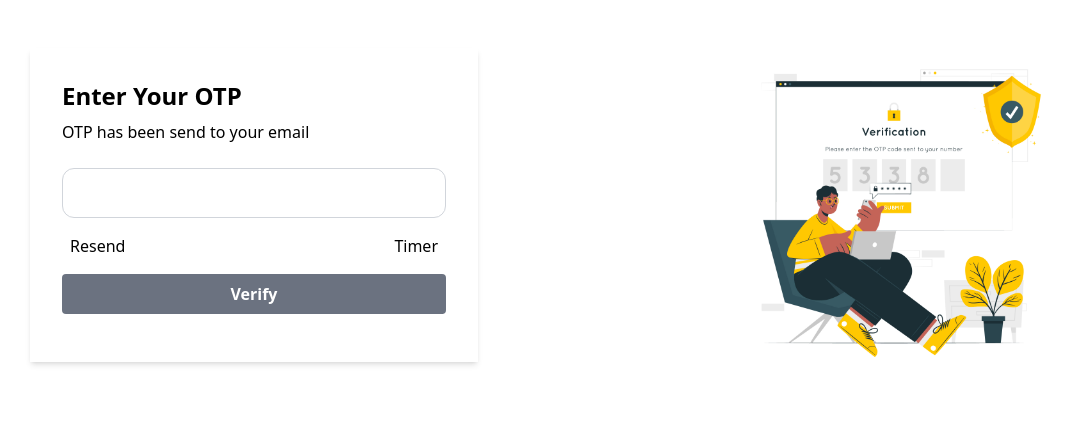
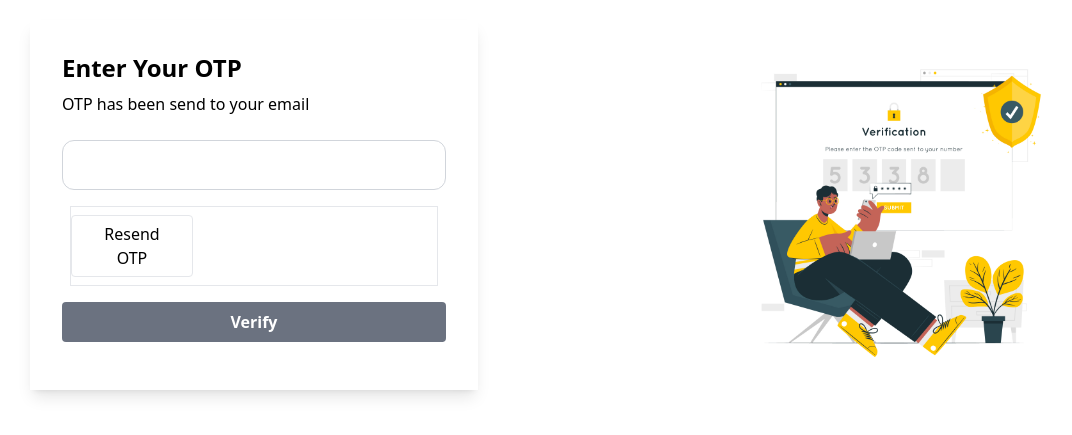
Before and after one commit to Lakshman218/ZAP-Frontend, a React (Vite) app: page /otp in a window 1280 px wide. Shown: the part 195-630 px from the top of the page, without its empty margins (66-1138 px from the left). Built offline with nearby package versions, Linux system fonts and the light colour scheme.

Commit message:
resend otp building

```diff
--- a/src/pages/login/login.jsx
+++ b/src/pages/login/login.jsx
@@ -43,7 +43,7 @@ function Login() {
     <div className="flex justify-center h-screen bg-white">
       {/* Left side: Login form */}
       <div className="flex items-center justify-center w-1/2">
-        <div className="max-w-md w-full p-8 shadow-md">
+        <div className="max-w-md w-full p-8 shadow-lg">
           <h2 className="text-2xl font-semibold text-center mb-4">Welcome Back!</h2>
 
           <Formik
@@ -62,13 +62,13 @@ function Login() {
               <div className="mb-6">
                 <label className="block text-gray-700 text-sm font-semibold mb-2" htmlFor="password">Password</label>
                 <Field
-                className="shadow appearance-none border rounded w-full py-2 px-3 text-gray-700 leading-tight focus:outline-none focus:shadow-outline"
+                className="shadow appearance-none border rounded w-full py-2 px-3 text-gray-700 leading-tight focus:outline-none focus:shadow-outline mb-2"
                 id="password" name="password" type="password" placeholder="Enter your password" autoComplete="off" />
                 <ErrorMessage name="password" component="div" className="text-red-600 text-xs" />
               </div>
               <div className="flex items-center justify-between mb-4">
                 <button
-                className="w-full bg-blue-500 hover:bg-blue-700 text-white font-bold py-2 px-4 rounded focus:outline-none focus:shadow-outline"
+                className="w-full bg-blue-500 hover:bg-blue-700 text-white font-bold py-1.5 px-4 rounded focus:outline-none focus:shadow-outline"
                 type="submit">Sign In</button>
               </div>
             </Form>
--- a/src/pages/otpPage/otp.jsx
+++ b/src/pages/otpPage/otp.jsx
@@ -8,12 +8,22 @@ import { postOTP } from '../../services/user/apiMethods'
 function Otp() {
   const navigate = useNavigate()
   const [getOtp, setOtp] = useState("")
-  const otpRef = useRef(null)
-  const initialTimer = parseInt(localStorage.getItem("otpTimer") || "60")
+  const queryParams = new URLSearchParams(location.search);
+  const email = queryParams.get("email") || "";
 
   const handleChange = (e) => {
     setOtp(e.target.value);
   };
+
+  const handleResendOTP = () => {
+    postResendOTP({email: email})
+      .then((response) => {
+        toast.success("OTP has been resend to" + response.data.email);
+      })
+      .catch((error) => {
+        console.log(error);
+      });
+  }
 
   const handleSubmit = (e) => {
     e.preventDefault()
@@ -44,7 +54,7 @@ function Otp() {
     <div className='flex justify-center h-screen bg-white'>
       {/* left side */}
       <div className='flex items-center justify-center w-1/2'>
-        <div className='max-w-md w-full p-8 shadow-md'>
+        <div className='max-w-md w-full p-8 shadow-lg'>
           <h2 className='text-2xl font-semibold text-start mb-2'>Enter Your OTP</h2>
           <h2 className=' text-start mb-6'>OTP has been send to your email</h2>
           <form onSubmit={handleSubmit}>
@@ -57,10 +67,13 @@ function Otp() {
               />
             </div>
             <div className='flex px-2 items-center justify-between mb-4'>
-              <div>
-                <p>Resend</p>
+              <div className='w-full border py-2'>
+                <button
+                onClick={handleResendOTP}
+                className='w-4/12 hover:bg-blue-700 border py-1.5 px-4 rounded'>
+                  Resend OTP
+                </button>
               </div>
-              <p>Timer</p>
             </div>
             <button
             type='submit'
--- a/src/pages/signup/signup.jsx
+++ b/src/pages/signup/signup.jsx
@@ -17,8 +17,8 @@ function Signup() {
       const data = response.data
         if(response.status === 200) {
           toast.success(data.message)
-          // navigate(`/otp?email=${data.email}`)
-          navigate('/otp')
+          navigate(`/otp?email=${data.email}`)
+          // navigate('/otp')
         } else {
           toast.error(data.message)
         }
@@ -32,7 +32,7 @@ function Signup() {
     <div className='flex justify-center h-screen bg-white'>
       {/* left side */}
       <div className='flex items-center justify-center w-1/2'>
-        <div className=' max-w-md w-full shadow-md p-6'>
+        <div className=' max-w-md w-full shadow-lg p-6'>
           <h2 className='text-2xl font-semibold text-center mb-6 mt-2'>Get Started Now</h2>
 
           <Formik
@@ -64,11 +64,11 @@ function Signup() {
               </div>
               <div className='mb-6'>
                 <label className='block text-gray-700 text-xs font-semibold mb-1' htmlFor="confirmPassword">Confirm Password</label>
-                <Field className='shadow border rounded w-full py-2 px-3 text-gray-700 leading-tight focus:outline-none' type="password" id="confirmPassword" name='confirmPassword' placeholder="Confirm password" />
+                <Field className='shadow border rounded w-full py-2 px-3 text-gray-700 leading-tight focus:outline-none mb-2' type="password" id="confirmPassword" name='confirmPassword' placeholder="Confirm password" />
                 <ErrorMessage name="confirmPassword" component="div" className="text-red-600 text-xs" />
               </div>
               <div className='flex items-center justify-between mb-3'>
-                <button className='w-full bg-blue-500 hover:bg-blue-700 text-white py-2 px-4 rounded focus:outline-none' type='submit' >SignUp</button>
+                <button className='w-full bg-blue-500 hover:bg-blue-700 text-white py-1.5 px-4 rounded focus:outline-none' type='submit' >SignUp</button>
               </div>
             </Form>
 
--- a/src/services/user/apiMethods.jsx
+++ b/src/services/user/apiMethods.jsx
@@ -36,6 +36,23 @@ export const postOTP = (otp) => {
   })
 }
 
+// resent otp
+export const postResendOTP = (email) => {
+  return new Promise((resolve, reject) => {
+    try {
+      apiCall("post", userUrls.resendOtp, email)
+        .then((response) => {
+          resolve(response)
+        })
+        .catch((err) => {
+          reject(err)
+        })
+    } catch (error) {
+      resolve({status: 500, message: "Something wrong"})
+    }
+  })
+}
+
 // login
 
 export const postLogin = (userData) => {
```
